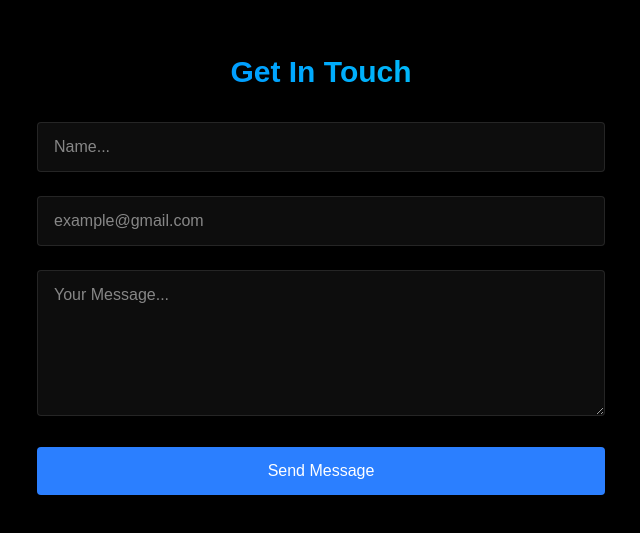
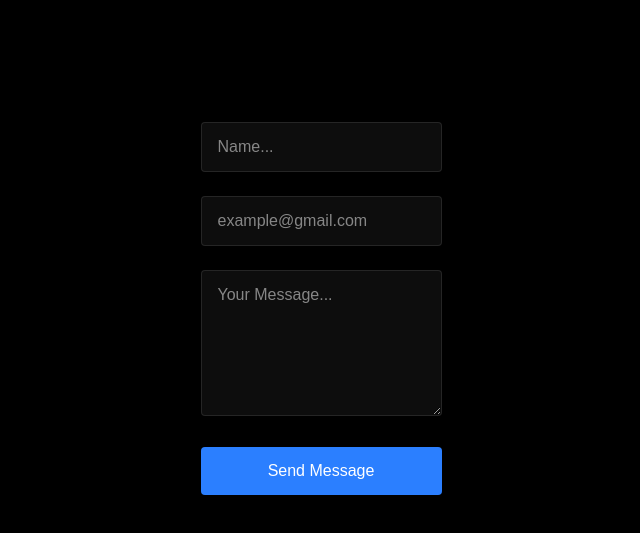
Before and after one commit to PeterSzep/Portfolio, a React (Vite) app: page / in a window 1280 px wide. Shown: the part 2906-3439 px from the top of the page, without its empty margins (319-959 px from the left). Built offline with nearby package versions, Linux system fonts and the light colour scheme.

Commit message:
fixing form

```diff
--- a/src/components/sections/Contact.jsx
+++ b/src/components/sections/Contact.jsx
@@ -30,10 +30,11 @@ const Contact = () => {
     className="min-h-screen flex items-center justify-center py-20"
   >
     <RevealOnScroll>
-        <div className="px-4 w-150">
-          <h2 className="text-3xl font-bold mb-8 bg-gradient-to-r from-blue-500 to-cyan-400 bg-clip-text text-transparent text-center">
+      <div className="px-4 w-full max-w-[500px] mx-auto">
+        <h2 className="text-3xl font-bold mb-8 bg-gradient-of-r from-blue-500 to-cyan-400 bg-clip-text text-transparent text-center">
           Get In Touch
         </h2>
+
         <form className="space-y-6" onSubmit={handleSubmit}>
           <div className="relative">
             <input
@@ -82,7 +83,7 @@ const Contact = () => {
 
           <button
             type="submit"
-              className="w-full bg-blue-500 text-white py-3 px-6 rounded font-medium transition relative overflow-hidden hover:-translate-y-0.5 hover:shadow-[0_0_15px_rgba(59,130,246,0.4)]"
+            className="w-full bg-blue-500 text-white py-3 px-6 rounded font-medium transition relative overflow-hidden hover:-translate-y-0.5 hover:shadow-[0_0_15px_rgba(59,130,246,0.4)] active:scale-95"
           >
             Send Message
           </button>
```
Lines whose indentation alone changed are shown as unchanged.
